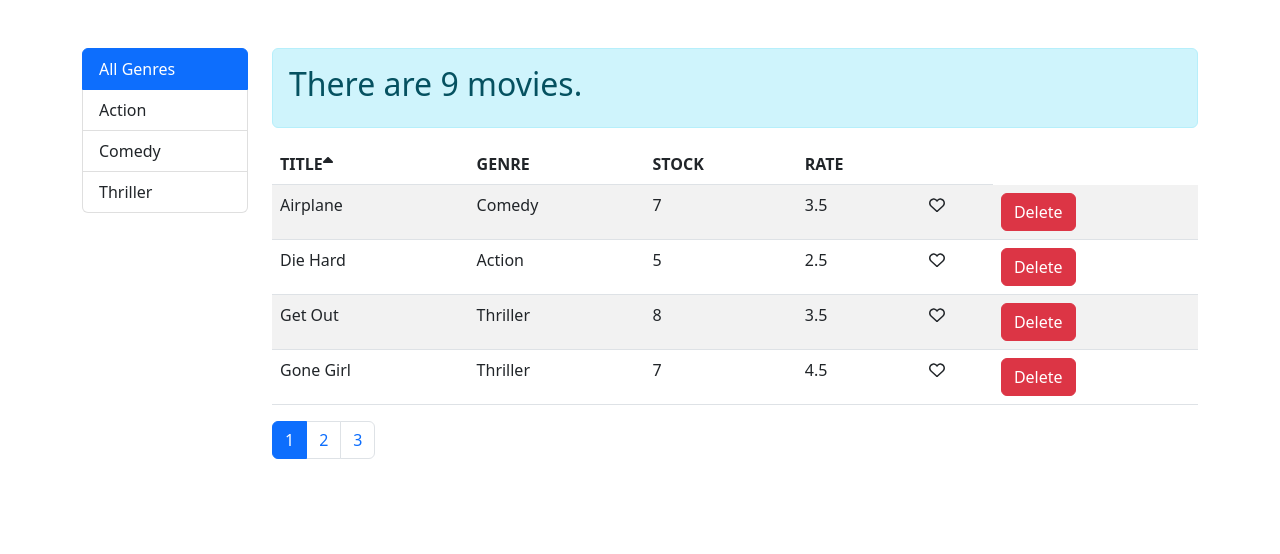
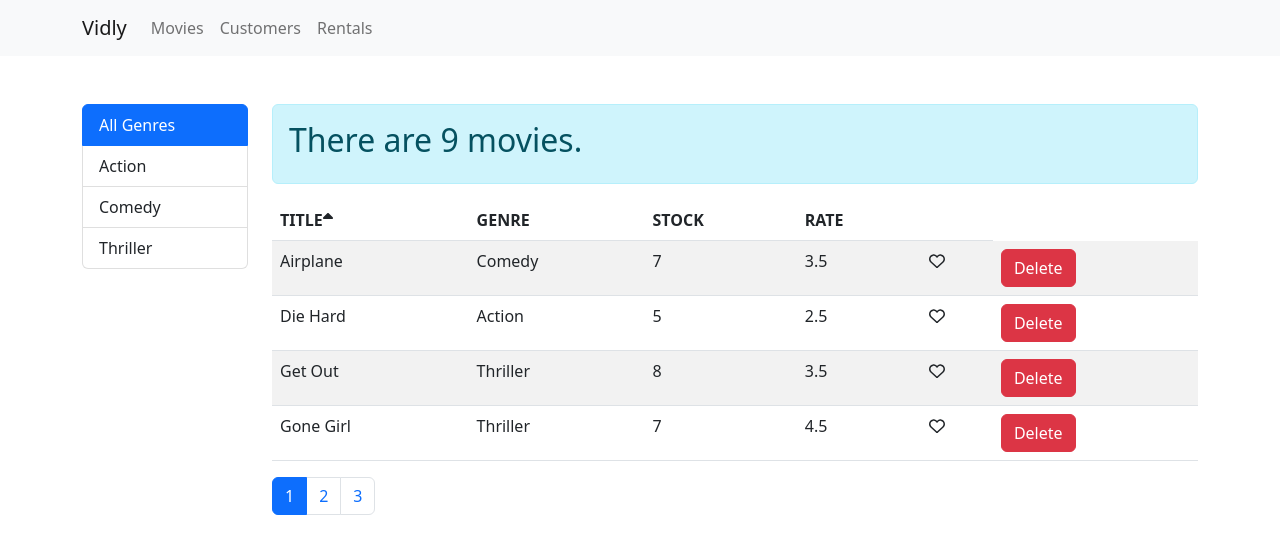
Before and after one commit to omr-dev/m-movies, a React (Vite) app: page / in a window 1280 px wide. Shown: the top 554 px of the page. Built offline with nearby package versions, Linux system fonts and the light colour scheme.

Commit message:
navbar added

```diff
--- a/package.json
+++ b/package.json
@@ -10,15 +10,15 @@
   },
   "dependencies": {
     "@fortawesome/fontawesome-svg-core": "^6.2.0",
+    "@fortawesome/free-regular-svg-icons": "^6.2.0",
     "@fortawesome/free-solid-svg-icons": "^6.2.0",
-    "@fortawesome/free-regular-svg-icons": "^6.2.0",
-
     "@fortawesome/react-fontawesome": "^0.2.0",
     "babel-plugin-macros": "^3.1.0",
     "bootstrap": "^5.2.2",
     "react": "^18.2.0",
     "react-bootstrap": "^2.6.0",
     "react-dom": "^18.2.0",
+    "react-router-dom": "^6.4.3",
     "sass": "^1.56.1"
   },
   "devDependencies": {
--- a/src/App.tsx
+++ b/src/App.tsx
@@ -1,12 +1,11 @@
 import './App.scss';
-// import {FontAwesomeIcon} from '@fortawesome/react-fontawesome';
-// import {faCoffee} from '@fortawesome/free-solid-svg-icons';
 import {Col, Container, Row} from 'react-bootstrap';
 
 import {Movies, SortColumn} from './components/Movies';
 import GenresList from './components/GenresList';
 import {useState} from 'react';
 import {GenreName} from './services/fakeGenreService';
+import NavbarComponent from './components/NavbarComponent';
 
 
 function App() {
@@ -18,6 +17,10 @@ function App() {
 
   return (
     <div className="App">
+
+
+
+<NavbarComponent/>
 <Container>
     <Row className="mt-5">
         <Col md={2}>
--- /dev/null
+++ b/src/components/NavbarComponent.tsx
@@ -0,0 +1,22 @@
+import Navbar from 'react-bootstrap/Navbar';
+import {Container} from 'react-bootstrap';
+import Nav from 'react-bootstrap/Nav';
+
+const NavbarComponent=()=>{
+    return ( <Navbar bg="light" expand="lg">
+            <Container>
+                <Navbar.Brand href="#home">Vidly</Navbar.Brand>
+                <Navbar.Toggle aria-controls="basic-navbar-nav" />
+                <Navbar.Collapse id="basic-navbar-nav">
+                    <Nav className="me-auto">
+                        <Nav.Link href="#home">Movies</Nav.Link>
+                        <Nav.Link href="#link">Customers</Nav.Link>
+                        <Nav.Link href="#link">Rentals</Nav.Link>
+
+                    </Nav>
+                </Navbar.Collapse>
+            </Container>
+        </Navbar>
+    );
+}
+export default NavbarComponent;
--- a/src/main.tsx
+++ b/src/main.tsx
@@ -1,11 +1,15 @@
 import React from 'react'
 import ReactDOM from 'react-dom/client'
+import {BrowserRouter} from 'react-router-dom';
 import App from './App'
 import 'bootstrap/dist/css/bootstrap.min.css';
 import './index.css'
 
 ReactDOM.createRoot(document.getElementById('root') as HTMLElement).render(
   // <React.StrictMode>
-    <App />
+    <BrowserRouter>
+
+        <App />
+    </BrowserRouter>
   // </React.StrictMode>
 )
```
Also changed, not shown: 1 other file (tests, documents, lock files or other folders).
